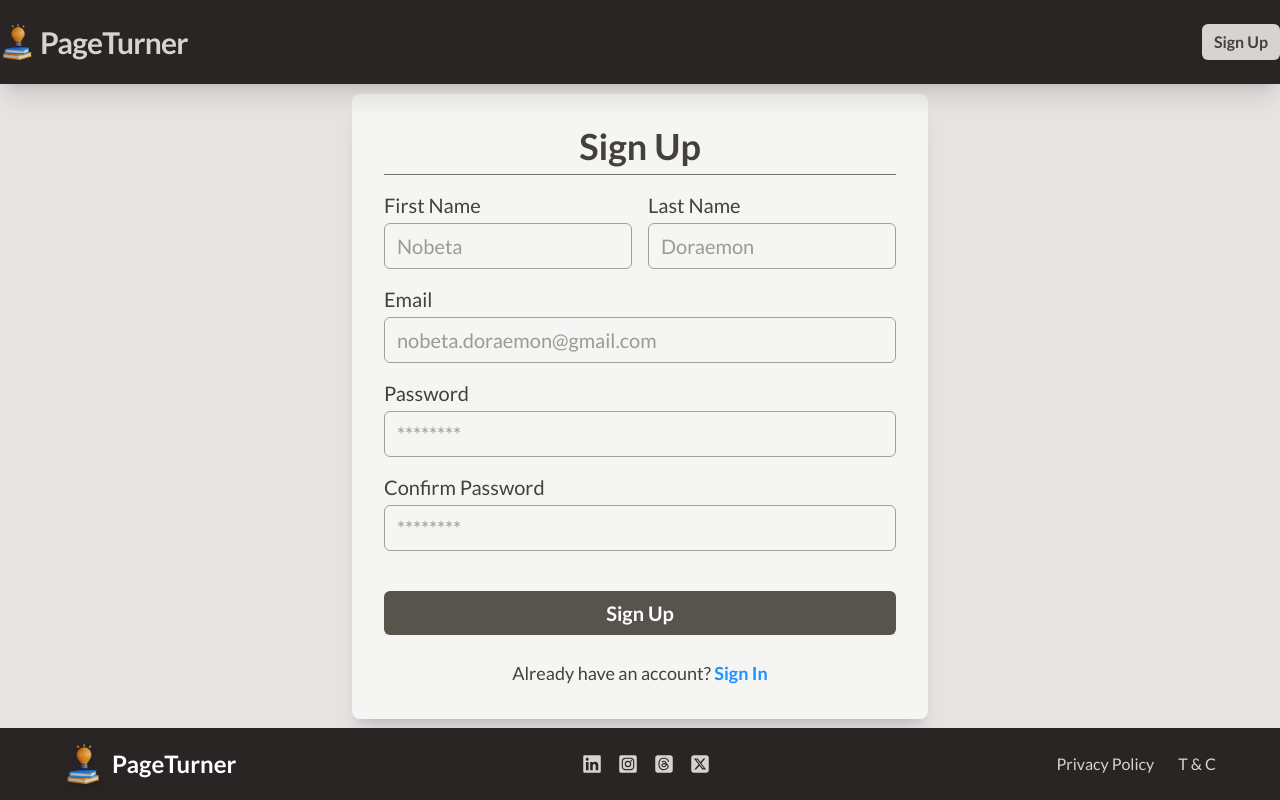
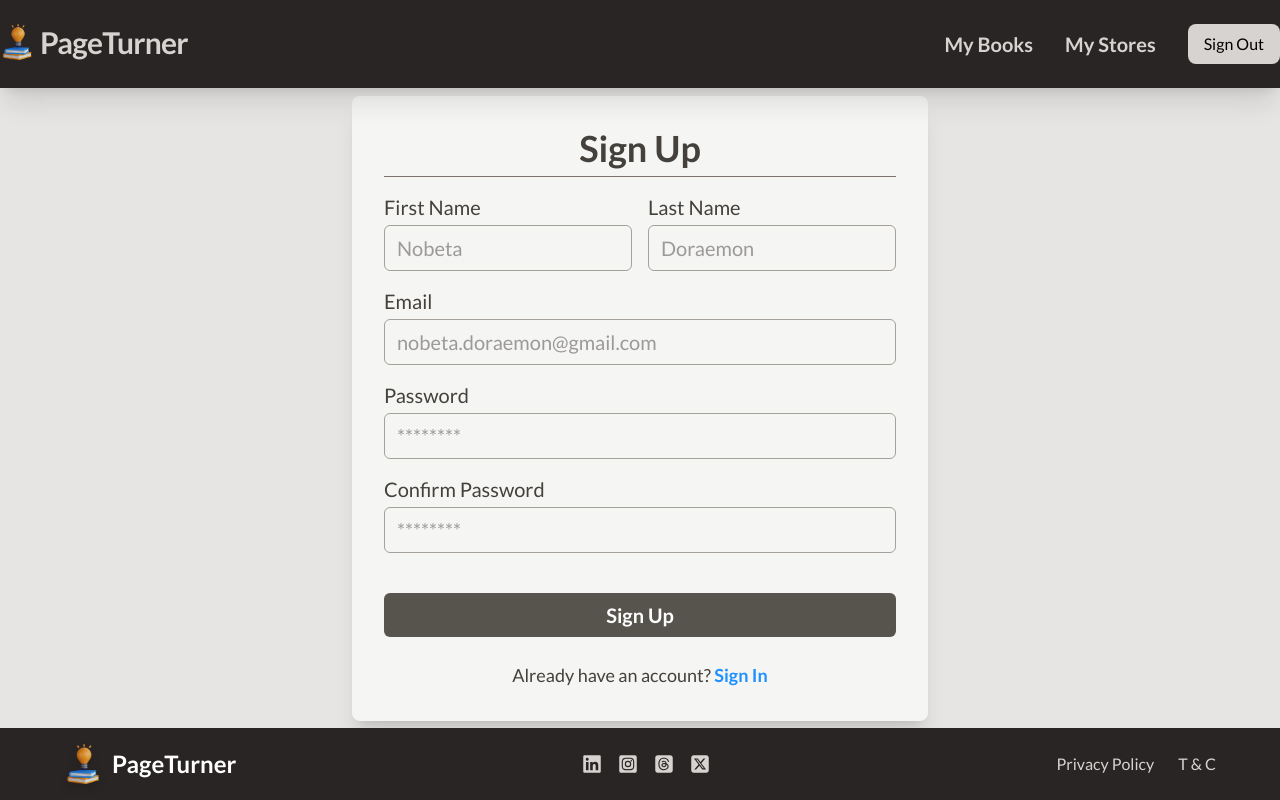
Before and after one commit to vig-tirakapadi18/mern-ts-page-turner, a React (Vite) app in the folder client/: page /sign-up in a window 1280 px wide. Built offline with nearby package versions, Linux system fonts and the light colour scheme; no server answers; a web font is replaced by a local one.

Commit message:
modified header based on logged in state

```diff
--- a/client/src/components/Header.tsx
+++ b/client/src/components/Header.tsx
@@ -1,8 +1,13 @@
 import React, { FC } from "react";
 import { Link } from "react-router-dom";
 import logo from "../assets/logo.webp";
+import { useAppContext } from "../context/AppContext";
+
+const loggedInLinkClasses = "text-stone-300 font-bold text-xl hover:underline";
 
 const Header: FC = (): React.JSX.Element => {
+  const { isLoggedIn } = useAppContext();
+
   return (
     <header className="bg-stone-800 py-6 shadow-xl z-10">
       <div className="container mx-auto flex justify-between">
@@ -12,11 +17,25 @@ const Header: FC = (): React.JSX.Element => {
             <span>PageTurner</span>
           </Link>
         </span>
-        <span className="flex space-x-2 bg-stone-300 rounded-md items-center text-stone-700 px-3 font-bold hover:opacity-90 active:scale-95 transition-all">
-          <Link to="/sign-up" className="">
-            Sign Up
-          </Link>
-        </span>
+        {isLoggedIn ? (
+          <div className="flex items-center justify-center gap-8">
+            <Link to="/my-books" className={loggedInLinkClasses}>
+              My Books
+            </Link>
+            <Link to="/my-stores" className={loggedInLinkClasses}>
+              My Stores
+            </Link>
+            <button className="bg-stone-300 px-4 py-2 rounded-lg cursor-pointer hover:opacity-90">
+              Sign Out
+            </button>
+          </div>
+        ) : (
+          <span className="flex space-x-2 bg-stone-300 rounded-md items-center text-stone-700 px-3 font-bold hover:opacity-90 active:scale-95 transition-all">
+            <Link to="/sign-up" className="">
+              Sign Up
+            </Link>
+          </span>
+        )}
       </div>
     </header>
   );
--- a/client/src/context/AppContext.tsx
+++ b/client/src/context/AppContext.tsx
@@ -6,7 +6,6 @@ import {
   useState,
 } from "react";
 import Toast from "../components/Toast";
-import { axiosInstance } from "../api/axios/axiosInstance";
 import { validateUser } from "../api/apiClient";
 
 interface IToastMessage {
```
